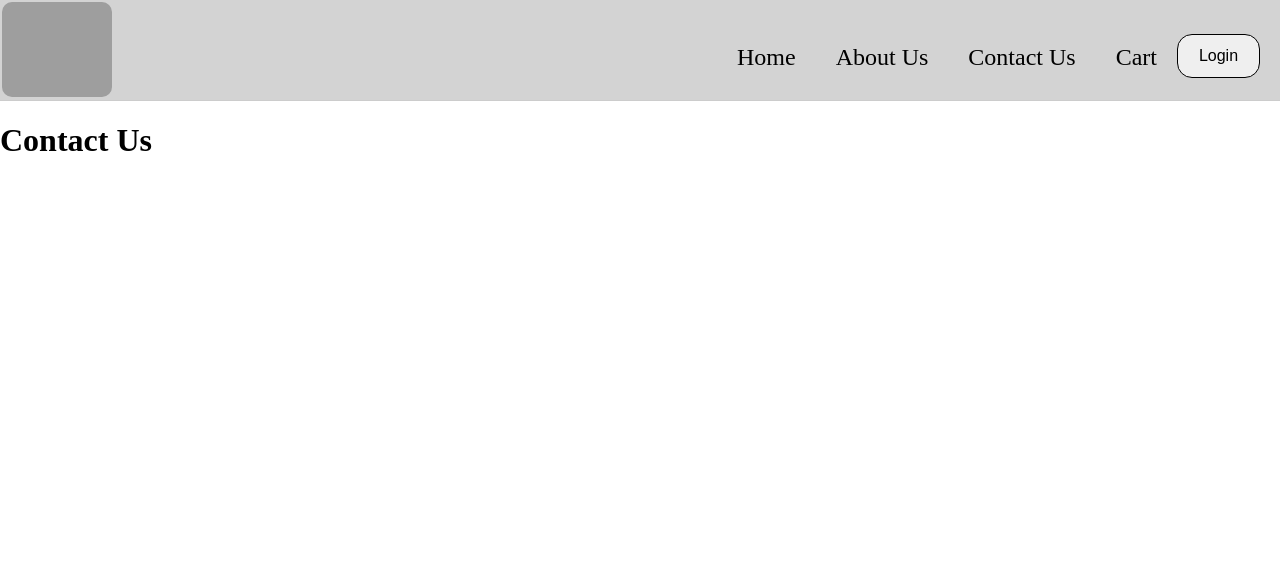
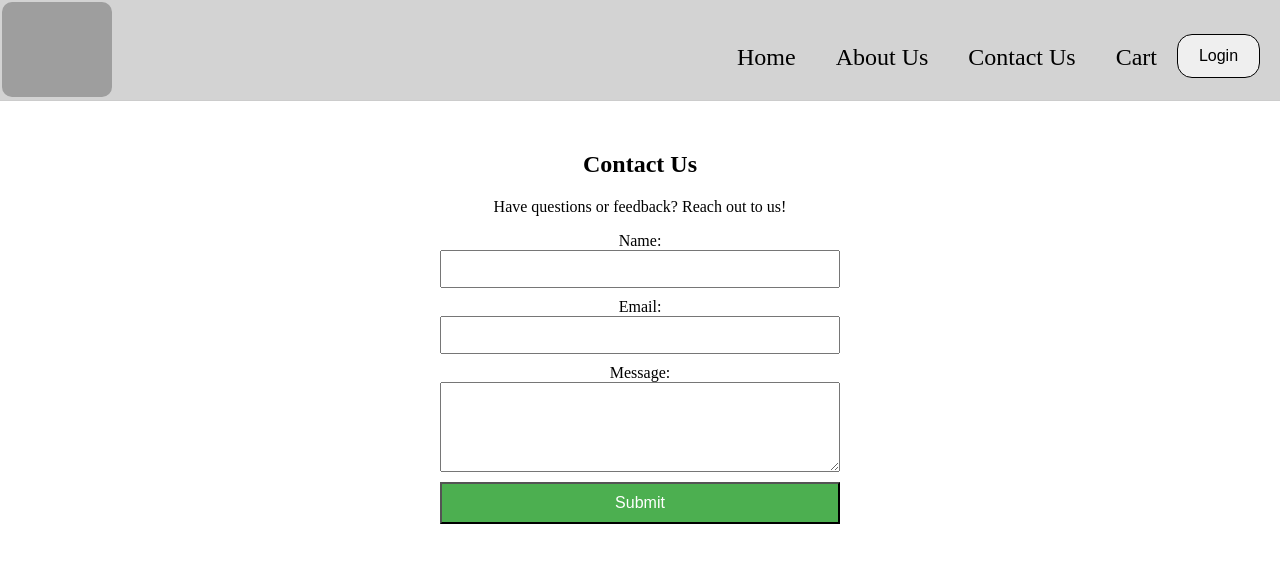
Before and after one commit to ArinjayBhola/Food-Ordering-App, a React (Vite) app: page /contact in a window 1280 px wide. Shown: the top 562 px of the page. Built offline with nearby package versions, Linux system fonts and the light colour scheme; grey boxes are pictures that could not be loaded.

Commit message:
edited about and contact page

```diff
--- a/src/components/About.js
+++ b/src/components/About.js
@@ -1,11 +1,25 @@
+import React from 'react';
+
 const About = () => {
     return (
-        <>
-            <div className="about">
-                <h1>About</h1>
-                <p>This is About Page</p>
-            </div>
-        </>
-    )
-}
+        <div className='about'>
+            <h2 className='about-h2'>About Us</h2>
+            <p>
+                Welcome to our React Food Application! We are passionate about delivering delicious and
+                nutritious meals to our customers. Our mission is to provide a delightful dining
+                experience with a focus on fresh, locally-sourced ingredients.
+            </p>
+            <p>
+                Our team is dedicated to creating mouthwatering dishes that cater to a variety of tastes.
+                Whether you're a fan of classic comfort food or adventurous flavors, we have something for
+                everyone.
+            </p>
+            <p>
+                Thank you for choosing our food application. We look forward to serving you and providing
+                an exceptional culinary experience.
+            </p>
+        </div>
+    );
+};
+
 export default About;
--- a/src/components/Contact.js
+++ b/src/components/Contact.js
@@ -1,13 +1,30 @@
-import React from 'react'
+import React from 'react';
 
 const Contact = () => {
+    const handleSubmit = (e) => {
+        e.preventDefault();
+        console.log('Form submitted!');
+    };
+
     return (
-        <>
-            <div className='contact'>
-                <h1>Contact Us</h1>
-            </div>
-        </>
-    )
-}
+        <div className='contact'>
+            <h2>Contact Us</h2>
+            <p>Have questions or feedback? Reach out to us!</p>
+
+            <form onSubmit={handleSubmit}>
+                <label htmlFor="name">Name:</label>
+                <input type="text" id="name" name="name" required />
+
+                <label htmlFor="email">Email:</label>
+                <input type="email" id="email" name="email" required />
+
+                <label htmlFor="message">Message:</label>
+                <textarea id="message" name="message" rows="4" required></textarea>
+
+                <button type="submit" className='contact-btn'>Submit</button>
+            </form>
+        </div>
+    );
+};
 
 export default Contact;
--- a/style.css
+++ b/style.css
@@ -172,3 +172,53 @@ a {
     border-radius: 10px;
     max-width: 100px;
 }
+
+form {
+    display: flex;
+    flex-direction: column;
+    max-width: 400px;
+    margin: auto;
+}
+
+input,
+textarea {
+    margin-bottom: 10px;
+    padding: 8px;
+    font-size: 16px;
+}
+
+.contact-btn {
+    background-color: #4caf50;
+    color: white;
+    padding: 10px;
+    font-size: 16px;
+    cursor: pointer;
+}
+
+.contact-btn:hover {
+    background-color: #45a049;
+}
+
+.contact {
+    text-align: center;
+    margin-top: 50px;
+}
+
+.about {
+    text-align: center;
+    max-width: 600px;
+    margin: auto;
+    margin-top: 50px;
+}
+
+
+.about-h2 {
+    color: #333;
+}
+
+
+.about-h2>p {
+    line-height: 1.6;
+    color: #555;
+    margin-bottom: 15px;
+}
```
